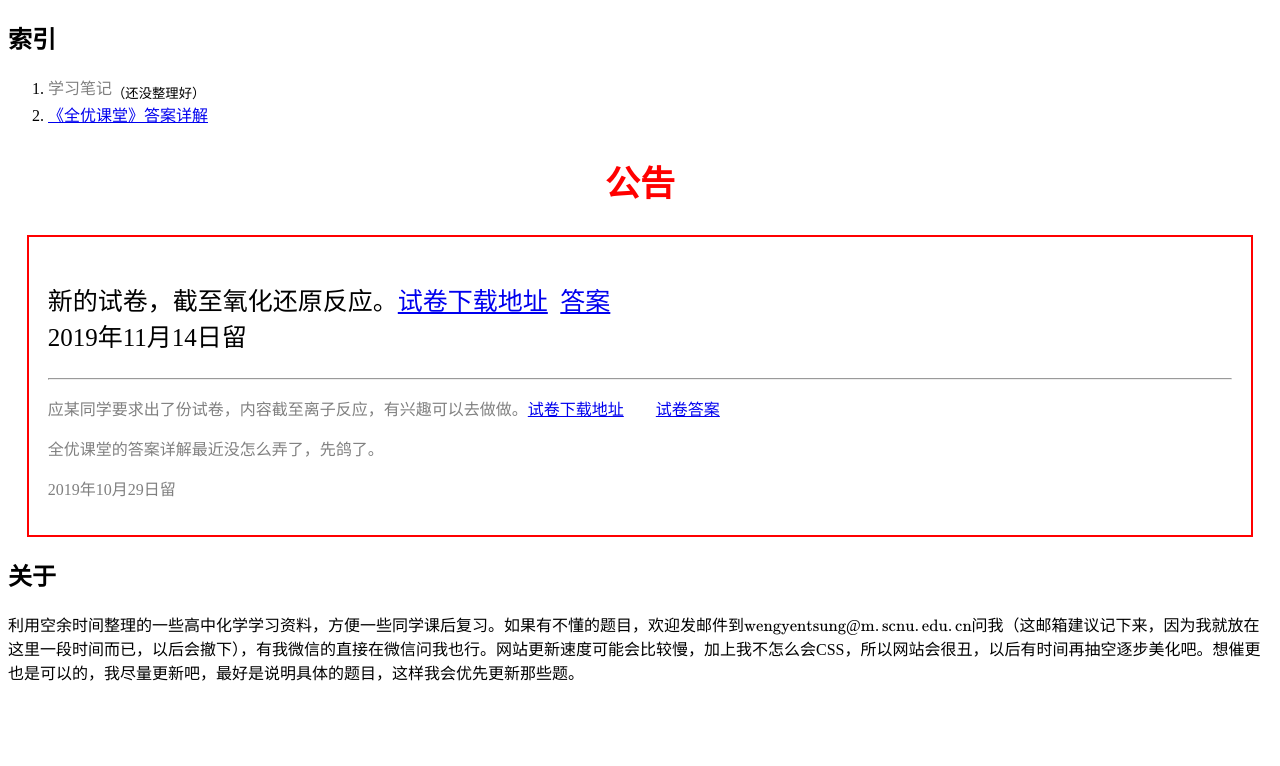
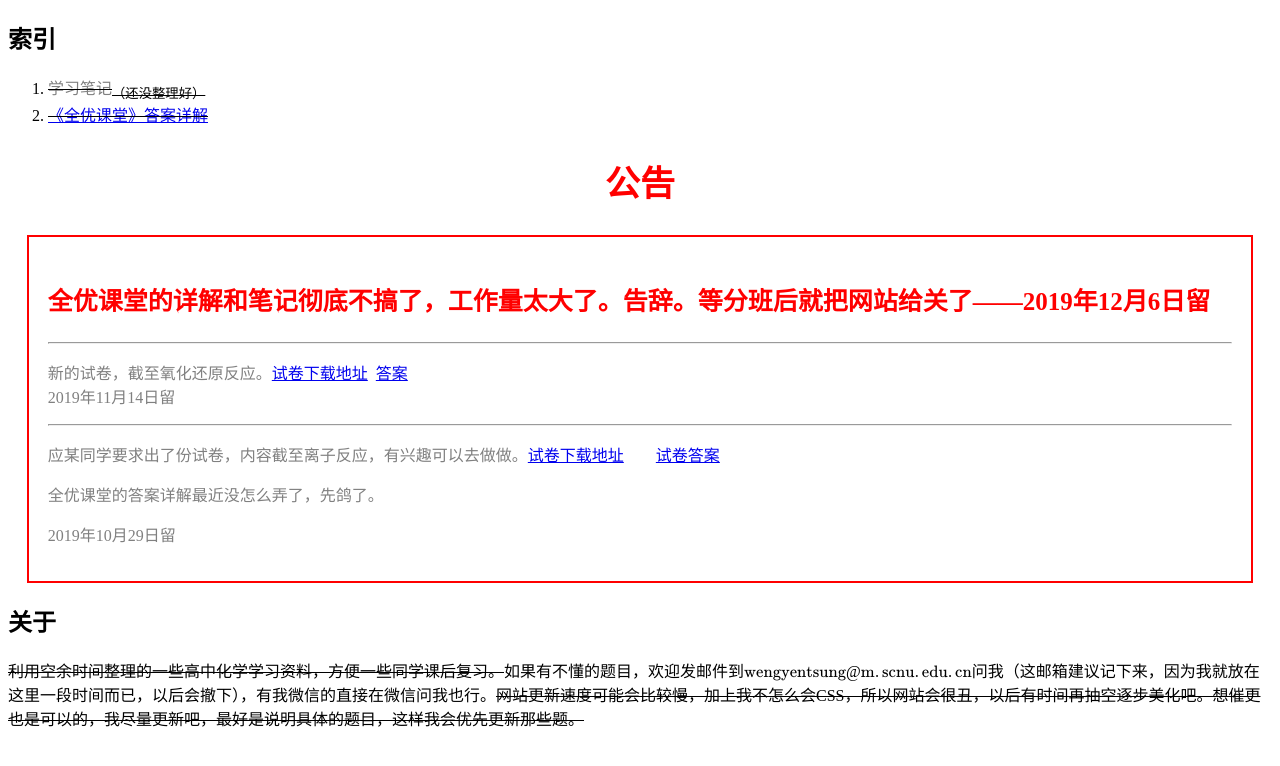
Before and after one commit to tswyt/chem, a plain HTML site: page index.html in a window 1280 px wide. Drawn offline with nearby package versions, Linux system fonts and the light colour scheme.

Commit message:
update announcement for stopping updation

```diff
--- a/index.html
+++ b/index.html
@@ -11,26 +11,27 @@
 </head>
 <body>
 <h2>索引</h2>
-<ol>
+<s><ol>
 <li><span style="color:grey;">学习笔记</span><sub>（还没整理好）</sub> <!-- <a href="./learn">学习笔记</a> --> </li>
 <li><a href="./qykt">《全优课堂》答案详解</a></li>
-</ol>
+</ol></s>
 
 <h2 style="color:red; text-align:center; font-size:35px;">公告</h2>
 
 <div style="border:solid 2px red; margin:0.5cm; padding:0.5cm;">
 <div style="font-size:25px; ">
-<p>新的试卷，截至氧化还原反应。<a href="./files/化学试卷截至氧化还原.pdf">试卷下载地址</a> &nbsp;<a href="./files/化学试卷截至氧化还原答案.pdf">答案</a><br>2019年11月14日留</p>
+<p style="color:red"><b>全优课堂的详解和笔记彻底不搞了，工作量太大了。告辞。等分班后就把网站给关了——2019年12月6日留</b></p>
 </div>
 <hr/>
-<div style="color:grey">
+<div style="color:grey"><p>新的试卷，截至氧化还原反应。<a href="./files/化学试卷截至氧化还原.pdf">试卷下载地址</a> &nbsp;<a href="./files/化学试卷截至氧化还原答案.pdf">答案</a><br>2019年11月14日留</p>
+<hr/>
 <p>应某同学要求出了份试卷，内容截至离子反应，有兴趣可以去做做。<a href="./files/化学试卷(截至离子反应).docx">试卷下载地址</a>　　<a href="./files/化学试卷(截至离子反应)答案.pdf">试卷答案</a></p>
 <p>全优课堂的答案详解最近没怎么弄了，先鸽了。</p>
 <p>2019年10月29日留</p>
 </div>
 </div>
 <h2>关于</h2>
-<p>利用空余时间整理的一些高中化学学习资料，方便一些同学课后复习。如果有不懂的题目，欢迎发邮件到\(\mathrm{wengyentsung}\)@\(\mathrm{m.scnu.edu.cn}\)问我（这邮箱建议记下来，因为我就放在这里一段时间而已，以后会撤下），有我微信的直接在微信问我也行。网站更新速度可能会比较慢，加上我不怎么会CSS，所以网站会很丑，以后有时间再抽空逐步美化吧。想催更也是可以的，我尽量更新吧，最好是说明具体的题目，这样我会优先更新那些题。</p>
+<p><s>利用空余时间整理的一些高中化学学习资料，方便一些同学课后复习。</s>如果有不懂的题目，欢迎发邮件到\(\mathrm{wengyentsung}\)@\(\mathrm{m.scnu.edu.cn}\)问我（这邮箱建议记下来，因为我就放在这里一段时间而已，以后会撤下），有我微信的直接在微信问我也行。<s>网站更新速度可能会比较慢，加上我不怎么会CSS，所以网站会很丑，以后有时间再抽空逐步美化吧。想催更也是可以的，我尽量更新吧，最好是说明具体的题目，这样我会优先更新那些题。</s></p>
 
 <!-- <h2>Acknowledgements</h2>
 <ul>
```
